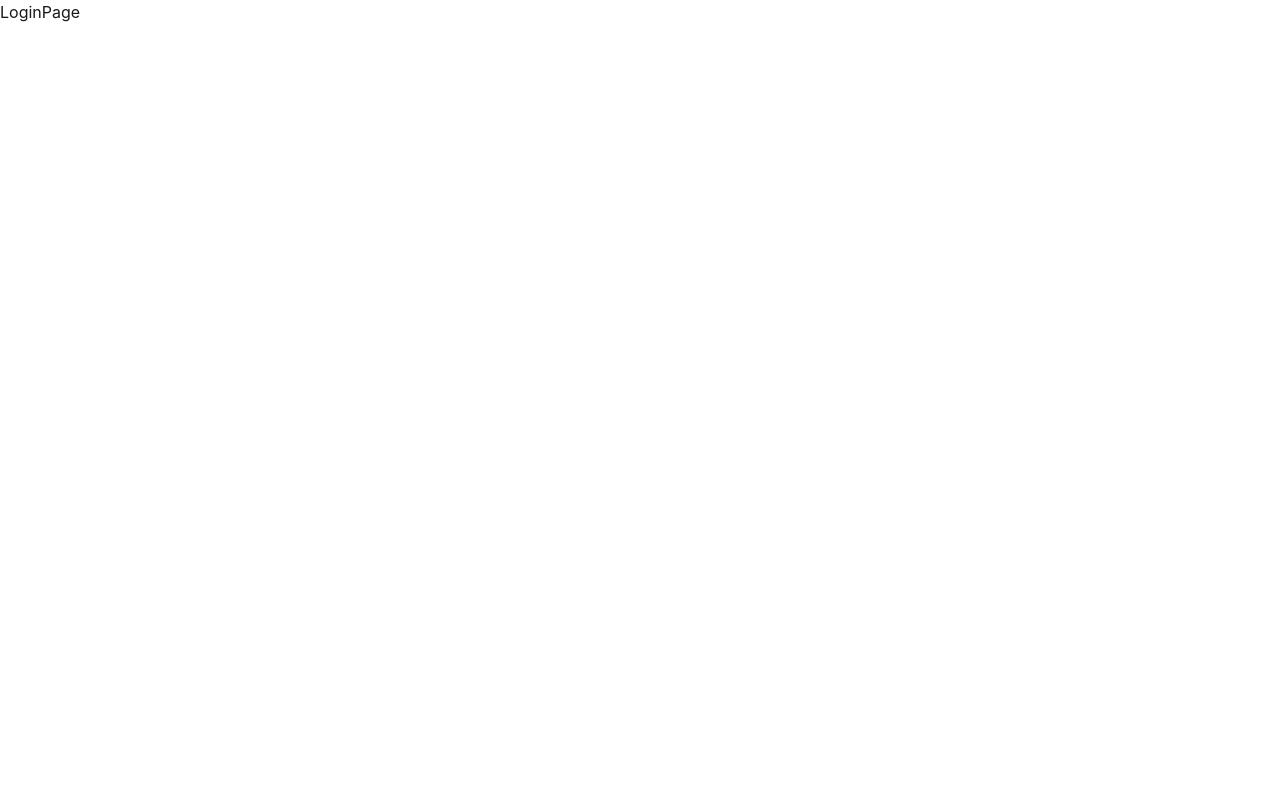
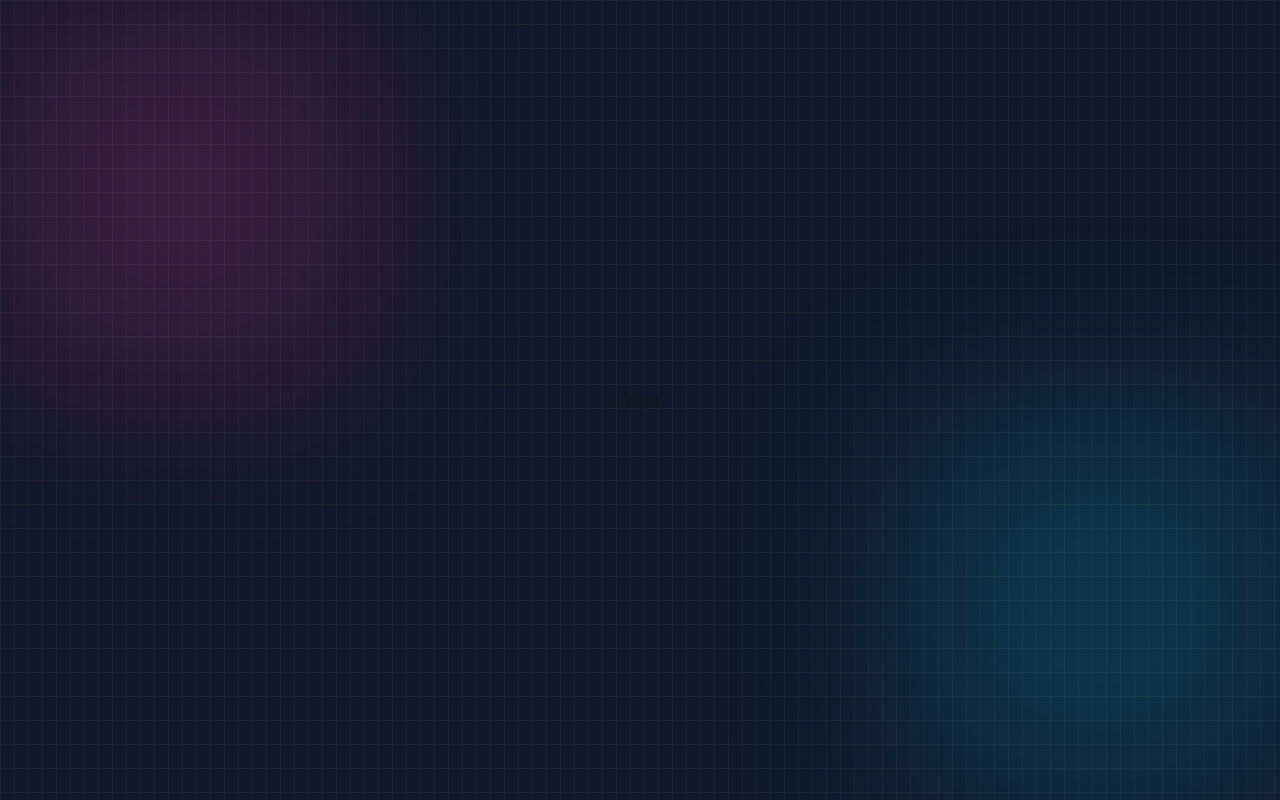
Before and after one commit to yemyatheinyemyathein/Chatify, a React (Vite) app in the folder frontend/: page /login in a window 1280 px wide. Built offline with nearby package versions, Linux system fonts and the light colour scheme.

Commit message:
feat: Frontend Auth store

```diff
--- a/frontend/package.json
+++ b/frontend/package.json
@@ -11,10 +11,12 @@
   },
   "dependencies": {
     "@tailwindcss/vite": "^4.2.2",
+    "axios": "^1.14.0",
     "react": "^19.2.4",
     "react-dom": "^19.2.4",
     "react-router": "^7.13.2",
-    "tailwindcss": "^4.2.2"
+    "tailwindcss": "^4.2.2",
+    "zustand": "^5.0.3"
   },
   "devDependencies": {
     "@eslint/js": "^9.39.4",
--- a/frontend/src/App.tsx
+++ b/frontend/src/App.tsx
@@ -2,14 +2,25 @@ import { Route, Routes } from 'react-router'
 import ChatPage from './pages/ChatPage'
 import LoginPage from './pages/LoginPage'
 import SignupPage from './pages/SignupPage'
+import { useAuthStore } from './store/useAuthStore'
 
 const App = () => {
+  const {authUser,isLoggedIn, login} = useAuthStore();
+  console.log('auth user : ', authUser);
+  console.log('isLoading : ', isLoggedIn);
   return (
-    <Routes>
-      <Route path="/" element={<ChatPage/>}/>
-      <Route path="/login" element={<LoginPage/>}/>
-      <Route path="/signup" element={<SignupPage/>}/>
-    </Routes>
+    <div className="min-h-screen bg-slate-900 relative flex items-center justify-center p-4 overflow-hidden">
+      <div className="absolute inset-0 bg-[linear-gradient(to_right,#4f4f4f2e_1px,transparent_1px),linear-gradient(to_bottom,#4f4f4f2e_1px,transparent_1px)] bg-[size:14px_24px]" />
+      <div className="absolute top-0 -left-4 size-96 bg-pink-500 opacity-20 blur-[100px]" />
+      <div className="absolute bottom-0 -right-4 size-96 bg-cyan-500 opacity-20 blur-[100px]" />
+
+      <button onClick={login} className='z-10'>Login</button>
+      <Routes>
+        <Route path="/" element={<ChatPage />} />
+        <Route path="/login" element={<LoginPage />} />
+        <Route path="/signup" element={<SignupPage />} />
+      </Routes>
+    </div>
   )
 }
 
--- /dev/null
+++ b/frontend/src/lib/axios.ts
@@ -0,0 +1,6 @@
+import axios from "axios";
+
+export const axiosInstance = axios.create({
+    baseURL: import.meta.env.MODE === 'development' ? "http://loccalhost:3000/api" : "/api",
+    withCredentials: true,
+})
--- a/frontend/src/pages/LoginPage.tsx
+++ b/frontend/src/pages/LoginPage.tsx
@@ -1,6 +1,8 @@
 const LoginPage = () => {
   return (
-    <div>LoginPage</div>
+    <div>
+
+    </div>
   )
 }
 
--- /dev/null
+++ b/frontend/src/store/useAuthStore.ts
@@ -0,0 +1,11 @@
+import {create} from "zustand";
+
+export const useAuthStore = create((set) => ({
+    authUser: {name: "John", _id: 123, age: 25},
+    isLoggedIn : false,
+    isLoading: false,
+    login:() =>{
+        console.log("We just logged in ");
+        set({ isLoggedIn: true, isLoading: true})
+    }
+}))
```
Also changed, not shown: 1 other file (tests, documents, lock files or other folders).
